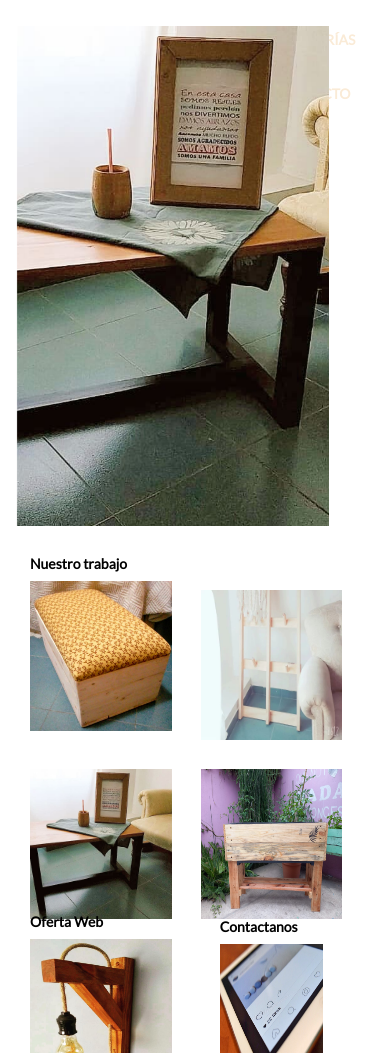
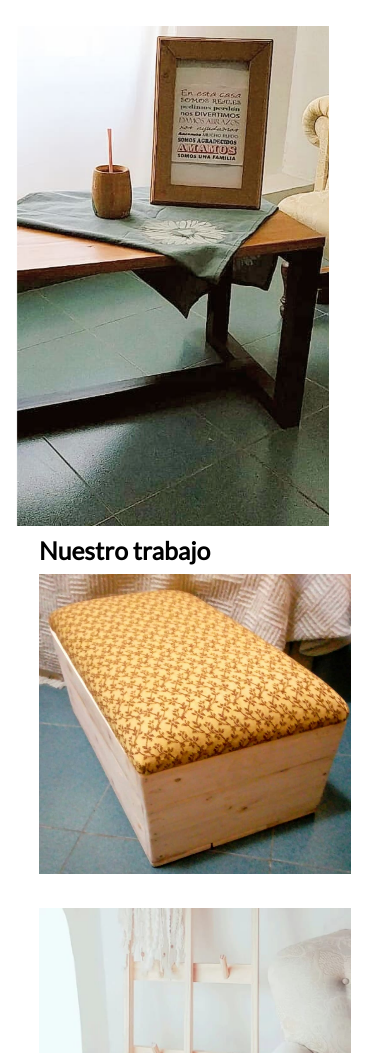
Before and after one commit to Estanislao-Berdinas/raison, a plain HTML site: page index.html in a window 390 px wide. Shown: the part 173-1226 px from the top of the page. Drawn offline with nearby package versions, Linux system fonts and the light colour scheme.

Commit message:
responsive ok

```diff
--- a/style.css
+++ b/style.css
@@ -383,81 +383,93 @@ label {
 @media screen and (max-width: 768px) {
 
     .barra img {
-        height: auto;
+        height: 120px;
+        width: 120px;
     }
 
     .barra {
         width: 90%;
+        height: 120px;
     }
 
     nav ul {
         display: flex;
-        align-content: stretch;
-        flex-direction: column;
-        flex-wrap: wrap;
-        justify-content: center;
-        align-items: flex-start;
-        padding-top: 0px;
+    flex-direction: column;
+    padding: 5px;
+    align-items: center;
+    justify-content: center;
+
     }
 
-    /* la idea es que haya una sola foto que corra en carrusel para la version responsive */
-    .enOferta img {
-        width: 100%;
+    .navbar {
+        padding: 0px;
+    }
 
-        height: 300px;
+    nav ul li {
+        padding: 0px !important;
     }
 
     .bloquefotos {
-        grid-template-columns: 1fr 1fr;
-        grid-template-rows: 1fr 1fr 1fr;
-        grid-template-areas: "fotouno fotodos"
-            "fototres fotocuatro"
-            "ofertaweb contactanos";
-        gap: 29px;
-        justify-content: center;
-        margin: 30px;
+        display: inline;
+        margin: auto;
+        width: 80%;
+    }
+
+    .bloquefotos h2 {
+        padding-top: 10px;
     }
 
     .bloquefotos img {
-        height: 150px;
+        width: 100%;
+        margin: auto;
     }
 
     .fotouno {
-        height: 150px;
-    }
-
-    .bloquefotos h2 {
-        font-size: 14px;
+        height: 100%;
+        margin: auto;
+        width: 80%;
+        align-items: center;
     }
 
     .fotodos {
-        height: 150px;
-        padding-top: 17px;
+        height: 100%;
+        margin: auto;
+        width: 80%;
+        align-items: center;
     }
 
     .fototres {
-        height: 150px;
-        padding-top: 17px;
+        height: 100%;
+        margin: auto;
+        width: 80%;
+        align-items: center;
     }
 
     .fotocuatro {
-        height: 150px;
-        padding-top: 17px;
+        height: 100%;
+        margin: auto;
+        width: 80%;
+        align-items: center;
     }
 
     .ofertaweb {
-        height: 150px;
+        height: 100%;
+        margin: auto;
+        width: 80%;
+        align-items: center;
+        padding: 0px  !important;
     }
 
     .contactanos {
-        height: 150px;
+        height: 100%;
+        margin: auto;
+        width: 80%;
+        align-items: center;
+        padding: 0px !important;
     }
 
     footer {
-        border: 0px;
-        padding: 0px;
-        margin: 15px;
-        font-size: 14px;
+        margin: auto;
     }
 
 
```
